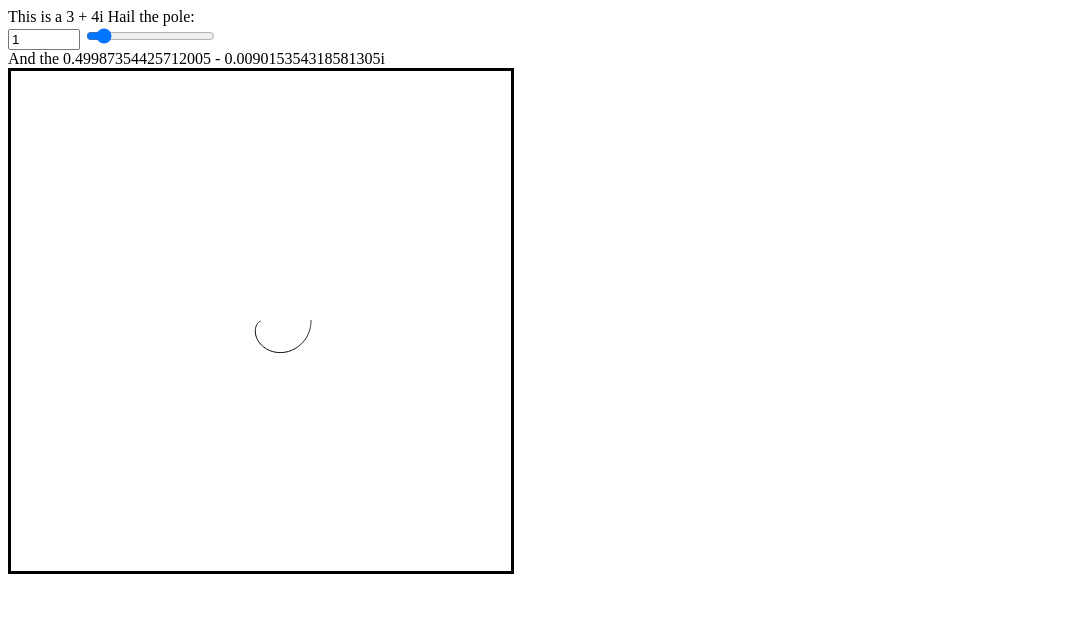
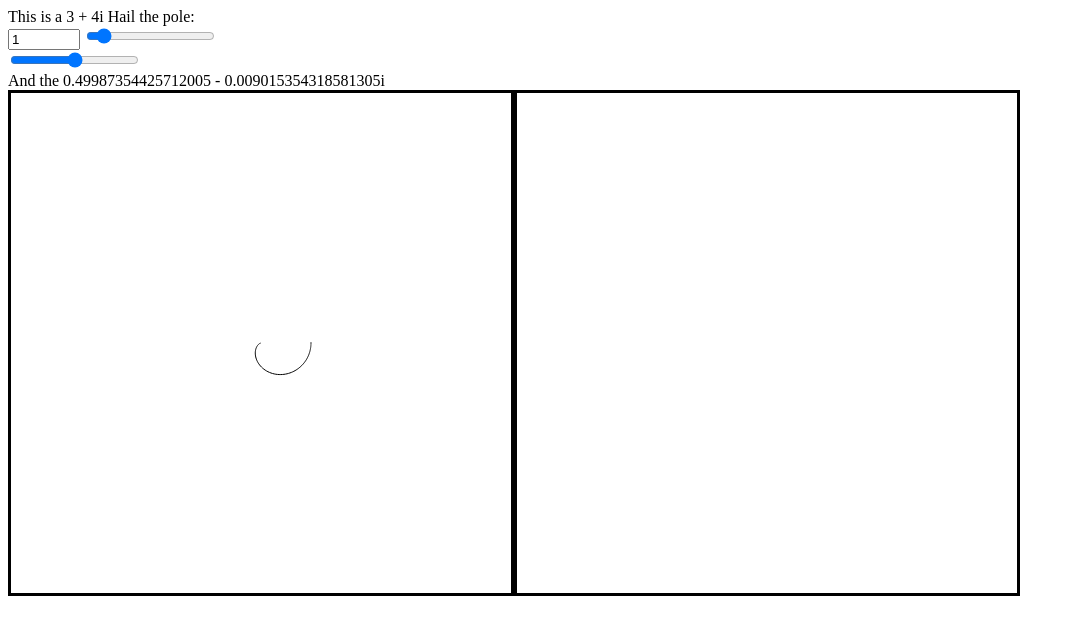
Before and after one commit to AlejandroPenacho/basic_control, a SvelteKit app: page / in a window 1280 px wide. Shown: the top 634 px of the page, without its empty margins (0-1075 px from the left). Built offline with nearby package versions, Linux system fonts and the light colour scheme.

Commit message:
Some plotting

```diff
--- a/src/routes/+page.svelte
+++ b/src/routes/+page.svelte
@@ -6,6 +6,9 @@
 
     let my_num = 1;
     let nyquist_values;
+
+    let side_gone = 0;
+    let diff_equation;
 
     $: {
         let poles = [ math.complex(-my_num), math.complex(-2)];
@@ -22,9 +25,37 @@
             )
             return math.divide(math.complex(1), a)
         });
+
+        diff_equation = (x) => my_num * (1 - x )
     }
 
     let canvas;
+    let second_canvas;
+
+    let t_array = Array.from({length: 10000}, (e, i) => i/1000)
+    let y_array = Array.from(10000)
+
+    function update_trajectory() {
+        let dt = 0.01;
+        y_array[0] = 0;
+        let state = [0, 0];
+        for (let i = 1; i < 10000; i++) {
+            state[0] = state[0] + state[1] * dt;
+            state[1] = state[1] + my_num * 2 * (1 - state[1]) - 4 * state[0];
+            y_array[i] = state[0];
+        }
+        let ctx = second_canvas.getContext("2d");
+        ctx.clearRect(0, 0, canvas.width, canvas.height);
+        ctx.beginPath();
+        for (let i=1; i < nyquist_values.length; i++) {
+            ctx.lineTo(1000*t_array[i], -200*(y_array[i]) + 250);
+        }
+        ctx.stroke();
+        ctx.beginPath;
+        ctx.moveTo(0, 50)
+        ctx.lineTo(500, 50)
+        ctx.stroke();
+    }
 
     function draw_nyquist() {
         let ctx = canvas.getContext("2d");
@@ -43,14 +74,18 @@
 
     function update_canvas() {
         draw_nyquist();
+        update_trajectory();
     }
 
 
 </script>
 
 <style>
-    canvas#myCanvas {
+    div#myCanvas {
         border: 1mm solid #000000;
+        width: 500px;
+        height: 500px;
+        overflow: hidden;
     }
 </style>
 
@@ -73,9 +108,35 @@ Hail the pole:
     min="0.1"
     max="10"
 />
+<br>
+<input
+    type="range"
+    bind:value={side_gone}
+    step="0.05"
+    min="-10"
+    max="10"
+/>
 
 <br>
 And the {nyquist_values[4]}
 <br>
 
-<canvas bind:this={canvas} width={500} height={500} id="myCanvas"/>
+<div style="display: flex">
+    <div id="myCanvas">
+    <canvas
+        bind:this={canvas}
+        width={500}
+        height={500}
+        style="transform: translate({side_gone}cm)"
+    />
+    </div>
+
+    <div id="myCanvas">
+    <canvas
+        bind:this={second_canvas}
+        width={500}
+        height={500}
+        style="transform: translate({side_gone}cm)"
+    />
+    </div>
+</div>
```
